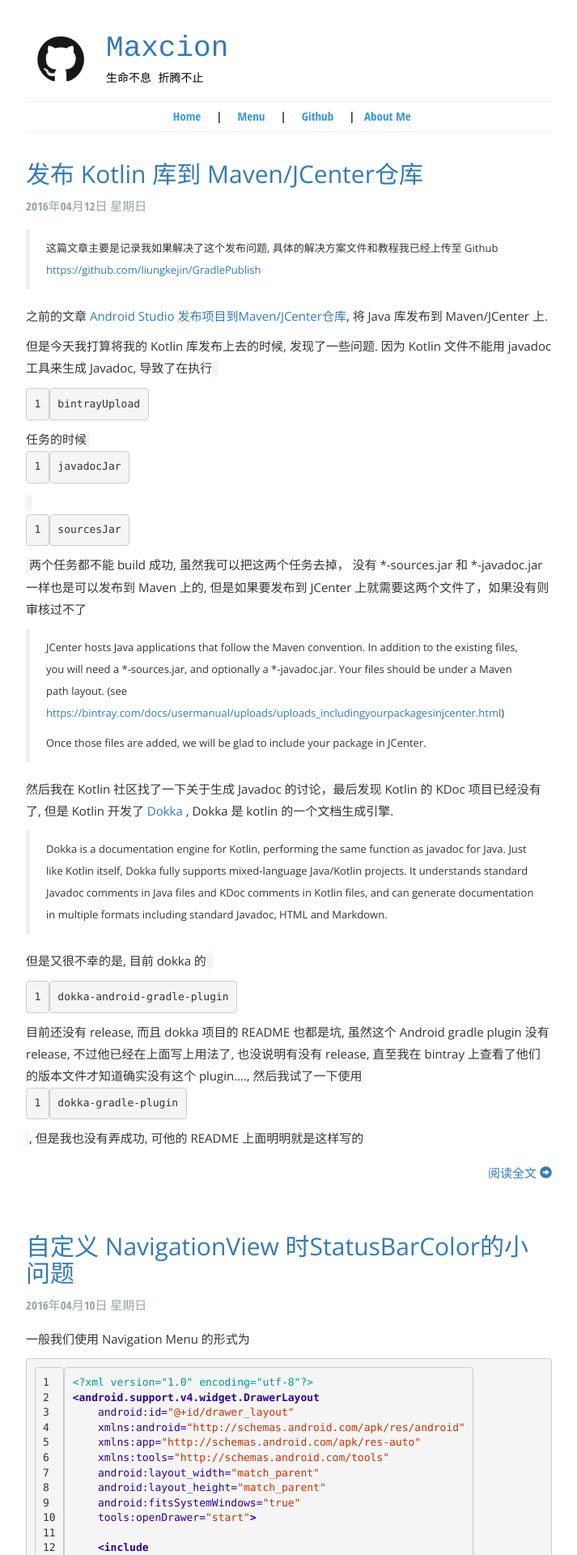
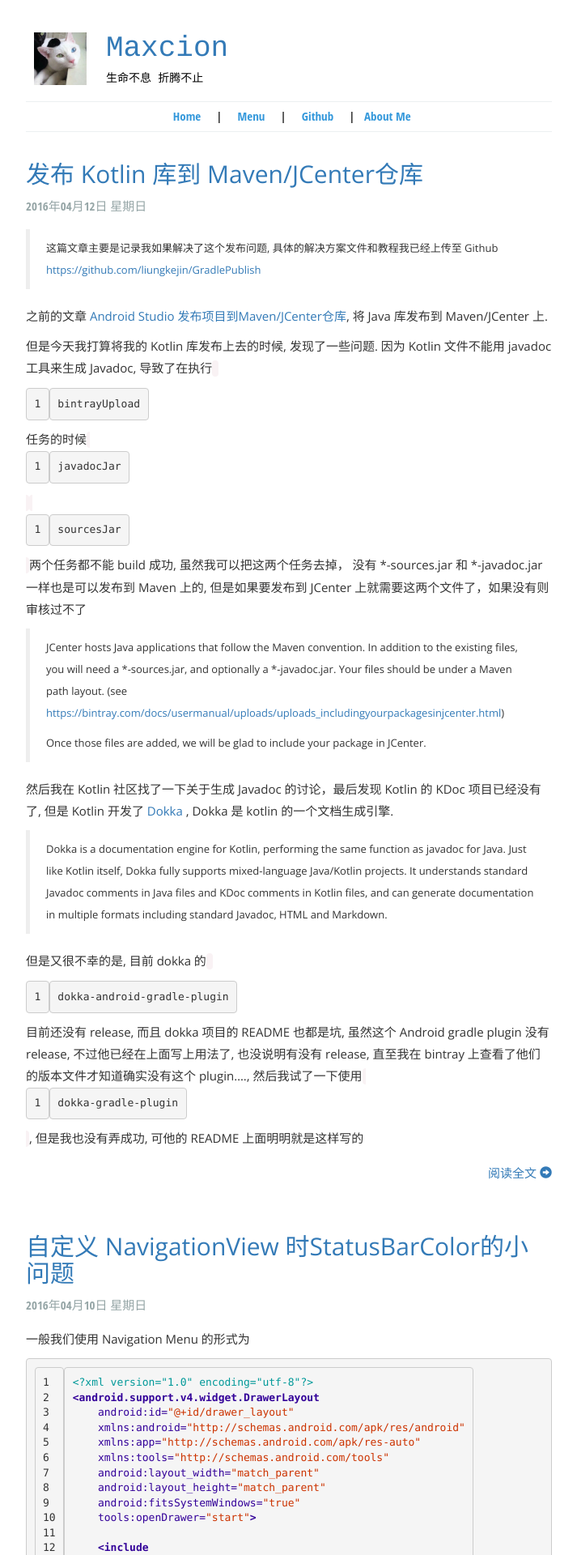
Before and after one commit to Maxcion/Maxcion.github.io, a Jekyll site: the page built from index.html, in a window 1280 px wide. Shown: the top 1920 px of the page at 81% size, without its empty margins (283-996 px from the left). Built offline with Jekyll 4.4.1, drawn with Linux system fonts in a browser that asks for light colours.

Commit message:
Update blog_header.html

```diff
--- a/_includes/blog_header.html
+++ b/_includes/blog_header.html
@@ -1,7 +1,7 @@
 <header class="bloghead">
     <dev class="authorheader">
         <a href="/">
-            <img alt="My Avatar" src="../assets/img/githubLogo.png"/>
+            <img alt="My Avatar" src="/assets/img/avatar.JPG"/>
         </a>
         <dev class="blogtitle">
             <h1><a href="/">{{ site.data.blog.title }}</a></h1>
```
